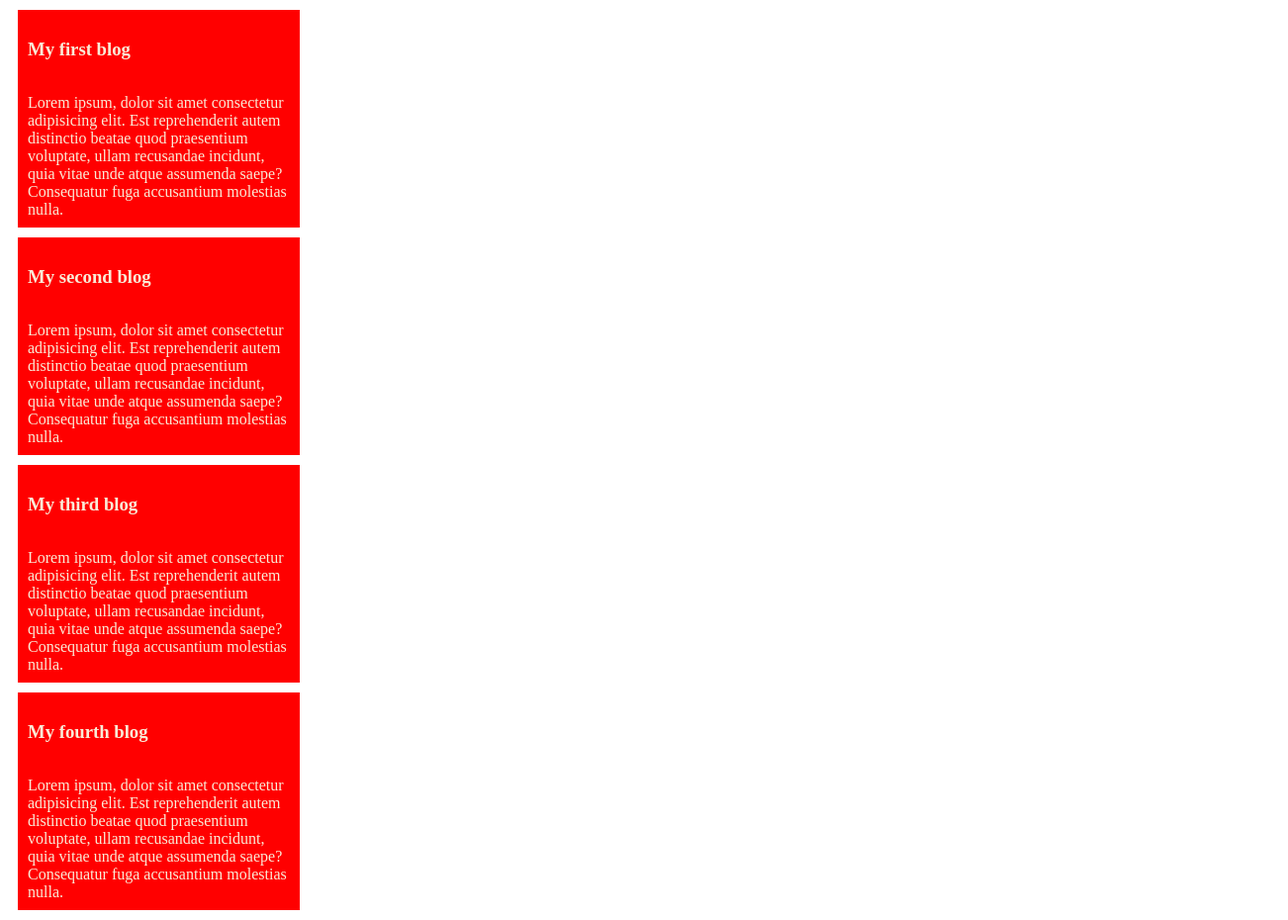
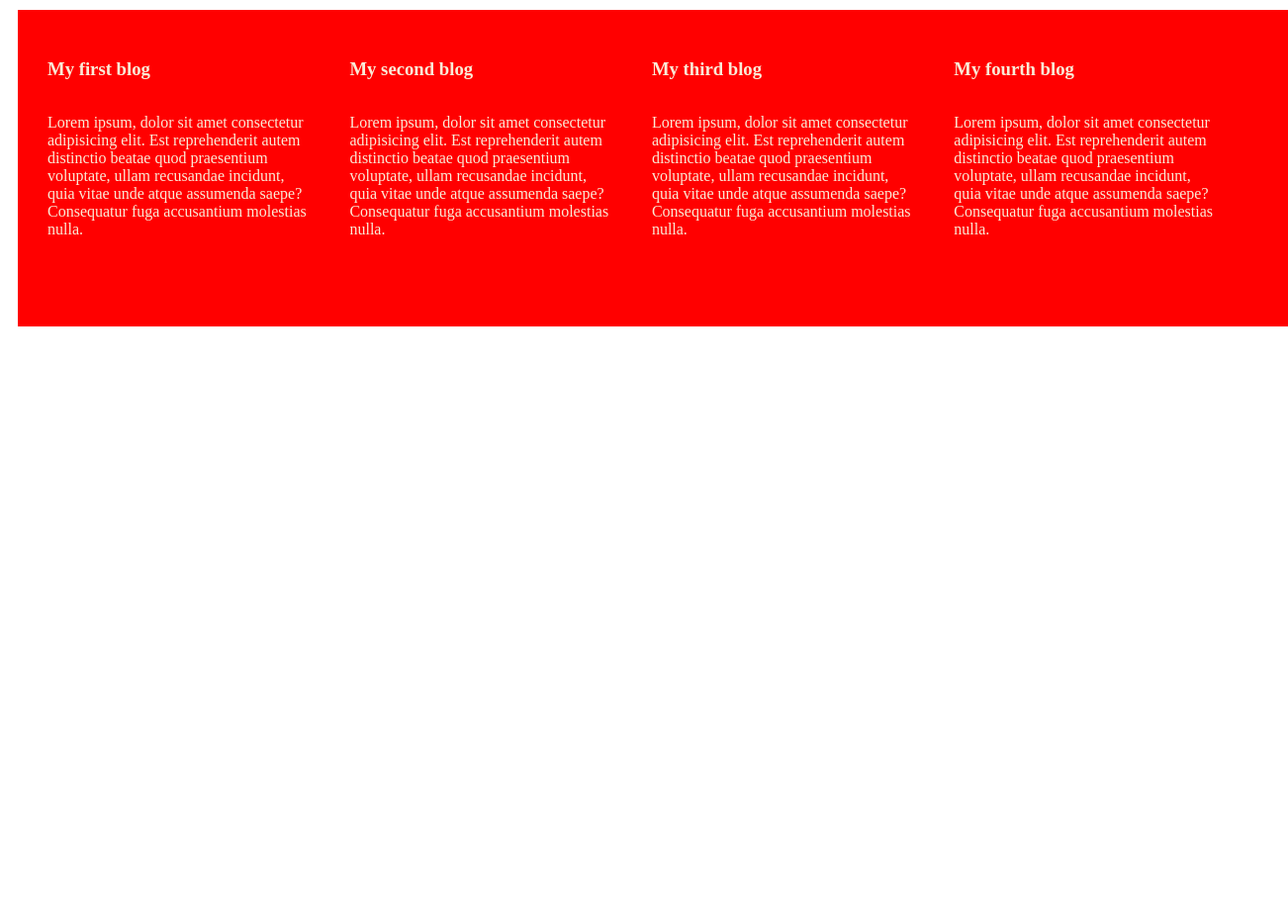
Before and after one commit to Shazzad501/my-first-github-repo, a plain HTML site: page index.html in a window 1280 px wide. Shown: the whole page at 99% size, 1302 px wide, since content can reach past the window. After the commit the page ends 800 px from the top, so only its background shows below. Drawn offline with Linux system fonts and the light colour scheme.

Commit message:
more css add

```diff
--- a/index.html
+++ b/index.html
@@ -1,36 +1,49 @@
 <!DOCTYPE html>
 <html lang="en">
   <head>
-  <meta charset="UTF-8">
-  <meta name="viewport" content="width=device-width, initial-scale=1.0">
+    <meta charset="UTF-8" />
+    <meta name="viewport" content="width=device-width, initial-scale=1.0" />
     <title>My first Github Repository</title>
-  <link rel="stylesheet" href="style.css">
+    <link rel="stylesheet" href="style.css" />
   </head>
   <body>
+    <div class="main">
       <div>
         <h3>My first blog</h3>
         <p>
-      Lorem ipsum, dolor sit amet consectetur adipisicing elit. Est reprehenderit autem distinctio beatae quod praesentium voluptate, ullam recusandae incidunt, quia vitae unde atque assumenda saepe? Consequatur fuga accusantium molestias nulla.
+          Lorem ipsum, dolor sit amet consectetur adipisicing elit. Est
+          reprehenderit autem distinctio beatae quod praesentium voluptate,
+          ullam recusandae incidunt, quia vitae unde atque assumenda saepe?
+          Consequatur fuga accusantium molestias nulla.
         </p>
       </div>
       <div>
-    <h3>My  second blog</h3>
+        <h3>My second blog</h3>
         <p>
-      Lorem ipsum, dolor sit amet consectetur adipisicing elit. Est reprehenderit autem distinctio beatae quod praesentium voluptate, ullam recusandae incidunt, quia vitae unde atque assumenda saepe? Consequatur fuga accusantium molestias nulla.
+          Lorem ipsum, dolor sit amet consectetur adipisicing elit. Est
+          reprehenderit autem distinctio beatae quod praesentium voluptate,
+          ullam recusandae incidunt, quia vitae unde atque assumenda saepe?
+          Consequatur fuga accusantium molestias nulla.
         </p>
       </div>
       <div>
         <h3>My third blog</h3>
         <p>
-      Lorem ipsum, dolor sit amet consectetur adipisicing elit. Est reprehenderit autem distinctio beatae quod praesentium voluptate, ullam recusandae incidunt, quia vitae unde atque assumenda saepe? Consequatur fuga accusantium molestias nulla.
+          Lorem ipsum, dolor sit amet consectetur adipisicing elit. Est
+          reprehenderit autem distinctio beatae quod praesentium voluptate,
+          ullam recusandae incidunt, quia vitae unde atque assumenda saepe?
+          Consequatur fuga accusantium molestias nulla.
         </p>
       </div>
       <div>
-    <h3>My  fourth blog</h3>
+        <h3>My fourth blog</h3>
         <p>
-      Lorem ipsum, dolor sit amet consectetur adipisicing elit. Est reprehenderit autem distinctio beatae quod praesentium voluptate, ullam recusandae incidunt, quia vitae unde atque assumenda saepe? Consequatur fuga accusantium molestias nulla.
+          Lorem ipsum, dolor sit amet consectetur adipisicing elit. Est
+          reprehenderit autem distinctio beatae quod praesentium voluptate,
+          ullam recusandae incidunt, quia vitae unde atque assumenda saepe?
+          Consequatur fuga accusantium molestias nulla.
         </p>
       </div>
-
+    </div>
   </body>
 </html>
--- a/style.css
+++ b/style.css
@@ -8,3 +8,8 @@ div{
   display: flex;
   flex-wrap: wrap;
 }
+.main{
+  width: 100%;
+  height: 300px;
+  display: flex;
+}
```
Lines whose indentation alone changed are shown as unchanged.
